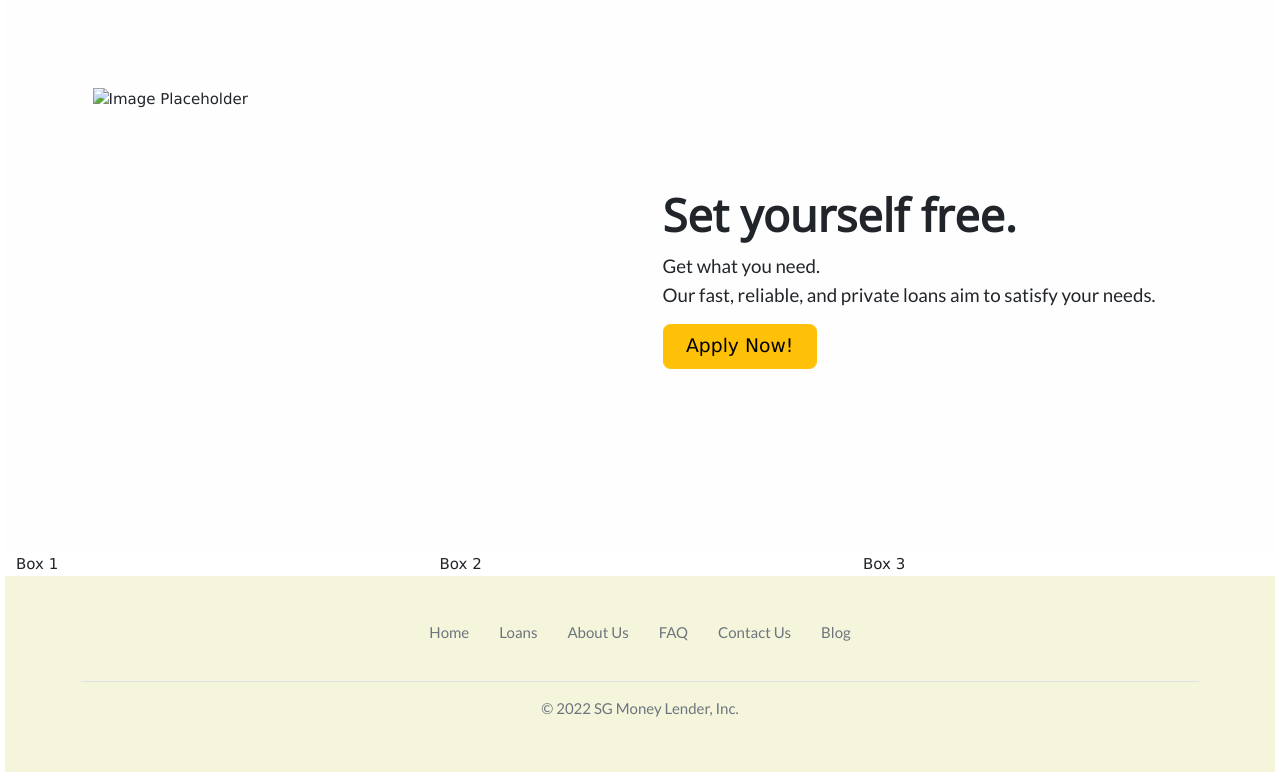
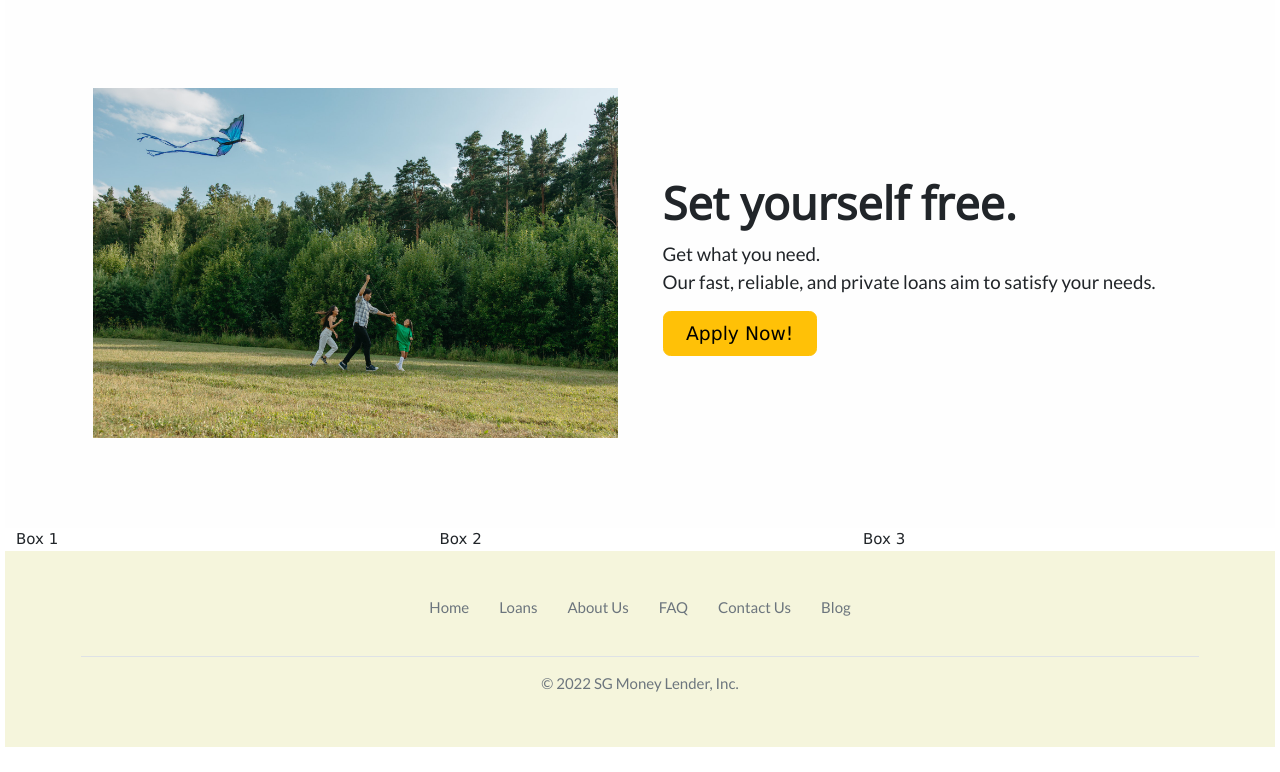
Before and after one commit to Remicchi/CS2024HTML3Page, a plain HTML site: page index.html in a window 1280 px wide. Shown: the part 136-908 px from the top of the page. After the commit the page ends 883 px from the top, so only its background shows below. Drawn offline with nearby package versions, Linux system fonts and the light colour scheme; a web font is replaced by a local one.

Commit message:
Added photo to homepage

```diff
--- a/index.html
+++ b/index.html
@@ -45,8 +45,8 @@
 		        <div class="col-md-12" style="background-color: #fefefe!important;">
 		        	<div class="container col-xxl-8 px-4 py-5">
 					    <div class="row flex-lg-row align-items-center g-5 py-5">
-					      	<div class="col-10 col-sm-8 col-lg-6">
-					    		<img src="bootstrap-themes.png" class="d-block mx-lg-auto img-fluid" alt="Image Placeholder" width="700" height="500" loading="lazy">
+					      <div class="col-10 col-sm-8 col-lg-6">
+					    		<img src="herophoto.jpg" class="d-block mx-lg-auto img-fluid" alt="Photo of family playing and flying a kite" loading="lazy" />
 					    	</div>
 					    	<div class="col-lg-6">
 					        	<h1 class="display-5 fw-bold lh-1 mb-3">Set yourself free.</h1>
```
Also changed, not shown: herophoto.jpg (added).
